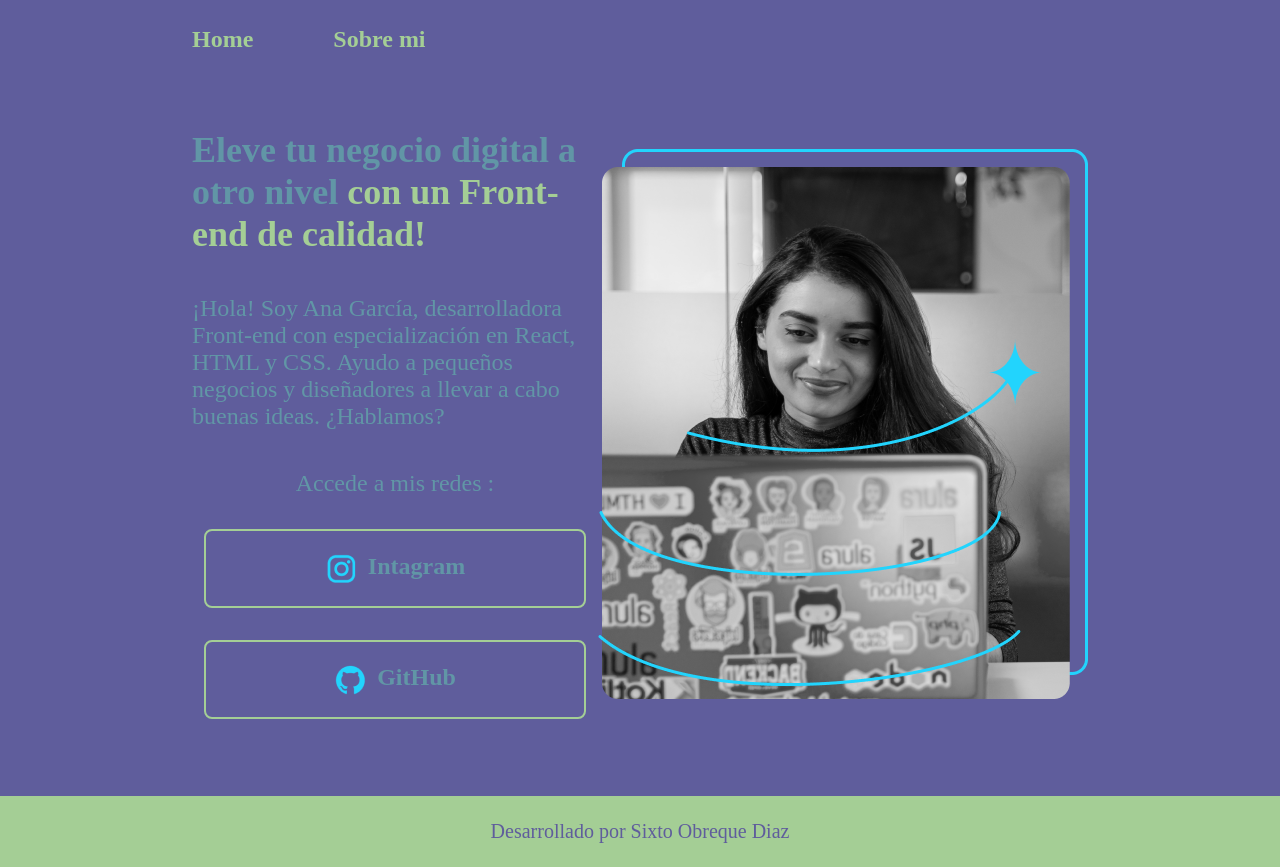
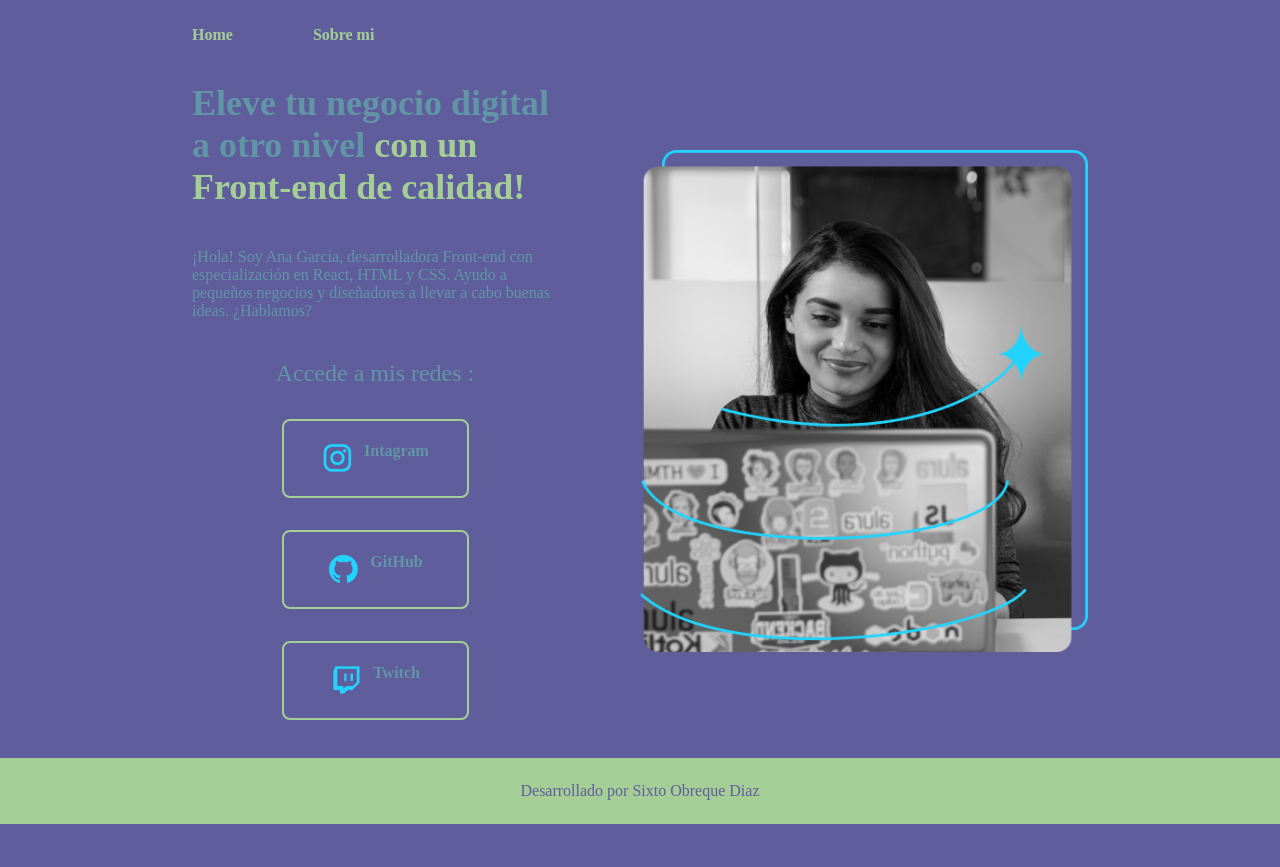
Before and after one commit to Sixto69/alura, a plain HTML site: page PORTAFOLIO/index.html in a window 1280 px wide. After the commit the page ends 824 px from the top, so only its background shows below. Drawn offline with Linux system fonts and the light colour scheme.

Commit message:
se crea codigo nuevo

```diff
--- a/PORTAFOLIO/index.html
+++ b/PORTAFOLIO/index.html
@@ -33,10 +33,12 @@
                         src="./assets/instagram.png"> Intagram</a>
                 <a class="presentacion__enlaces__link" href="https://github.com/Sixto69"><img src="./assets/github.png">
                     GitHub</a>
+                <a class="presentacion__enlaces__link" href="https://www.twitch.tv/"><img src="./assets/twitch.png">
+                    Twitch</a>
 
             </div>
         </section>
-        <img src="./assets/Imagem.png" alt="Imagen de Ana garcia">
+        <img class="presntacion__imagen" src="./assets/Imagem.png" alt="Imagen de Ana garcia">
     </main>
     <footer class="footer">Desarrollado por Sixto Obreque Diaz</footer>
 </body>
--- a/PORTAFOLIO/styles/style.css
+++ b/PORTAFOLIO/styles/style.css
@@ -36,7 +36,7 @@ body{
 
 .header__menu__link {
     font-family: var(--fuente-monserrat);
-    font-size: 24px;
+    font-size: 1,5rem;
     font-weight: 600;
     color: var(--color-terciario);
     text-decoration: none;
@@ -44,20 +44,21 @@ body{
 .presentacion {
     display: flex;
     align-items: center;
-    padding: 6% 15%;
+    padding: 3% 15%;
     justify-content: space-between;
+    gap: 82px ;
 
 }
 
 .presentacion__contenido {
-    width: 615px;
+    width: 50%;
     display: flex;
     flex-direction: column;
     gap: 40px;
 }
 
 .presentacion__contenido__titulo {
-    font-size: 36px;
+    font-size: 2.25rem;
     font-family: var(--fuente-Krona);
 }
 
@@ -67,7 +68,7 @@ body{
 }
 
 .presentacion__contenido_texto {
-    font-size: 24px;
+    font-size: 1,5rem;
     font-family: var(--fuente-monserrat);
 }
 
@@ -80,12 +81,12 @@ body{
 }
 
 .presentacion__enlaces__link {
-    width: 378px;
+    width: 50%;
     text-align: center;
     padding: 21.5px 0;
     border-radius: 8px;
     font-family: var(--fuente-monserrat);
-    font-size: 24px;
+    font-size: 1,5rem;
     font-weight: 600;
     text-decoration: none;
     color: var(--color-secundario);
@@ -98,12 +99,16 @@ body{
 
 .presentacion__enlaces_subtitulo {
     font-family: var(--fuente-Krona);
-    font-size: 24px;
+    font-size: 1,5rem;
     font-weight: 400;
 }
 
 .presentacion__enlaces__link:hover {
     background-color: var(--color-hover);
+}
+
+.presntacion__imagen {
+    width: 50%;
 }
 
 .footer {
@@ -112,6 +117,24 @@ body{
     color: var(--color-primario);
     text-align: center;
     font-family: var(--fuente-monserrat);
-    font-size: 20px;
+    font-size: 1,5rem;
     font-weight: 400;
 }
+
+@media (max-width: 1200px){
+    .presentacion{
+        flex-direction: column-reverse;
+    }
+
+    .header {
+        padding: 10%;
+    }
+
+    .header__menu{
+        justify-content: center;
+    }
+
+
+
+
+}
```
